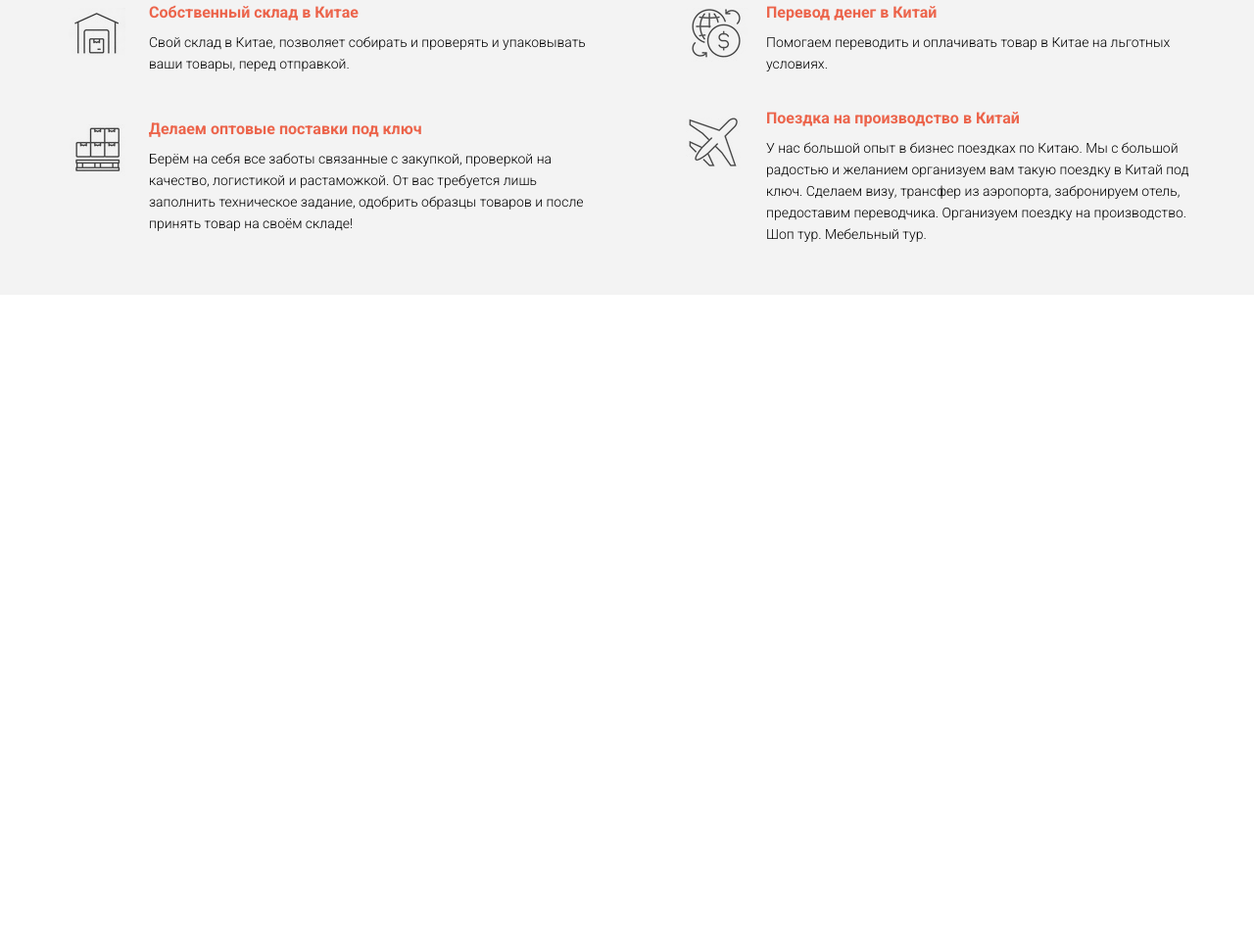
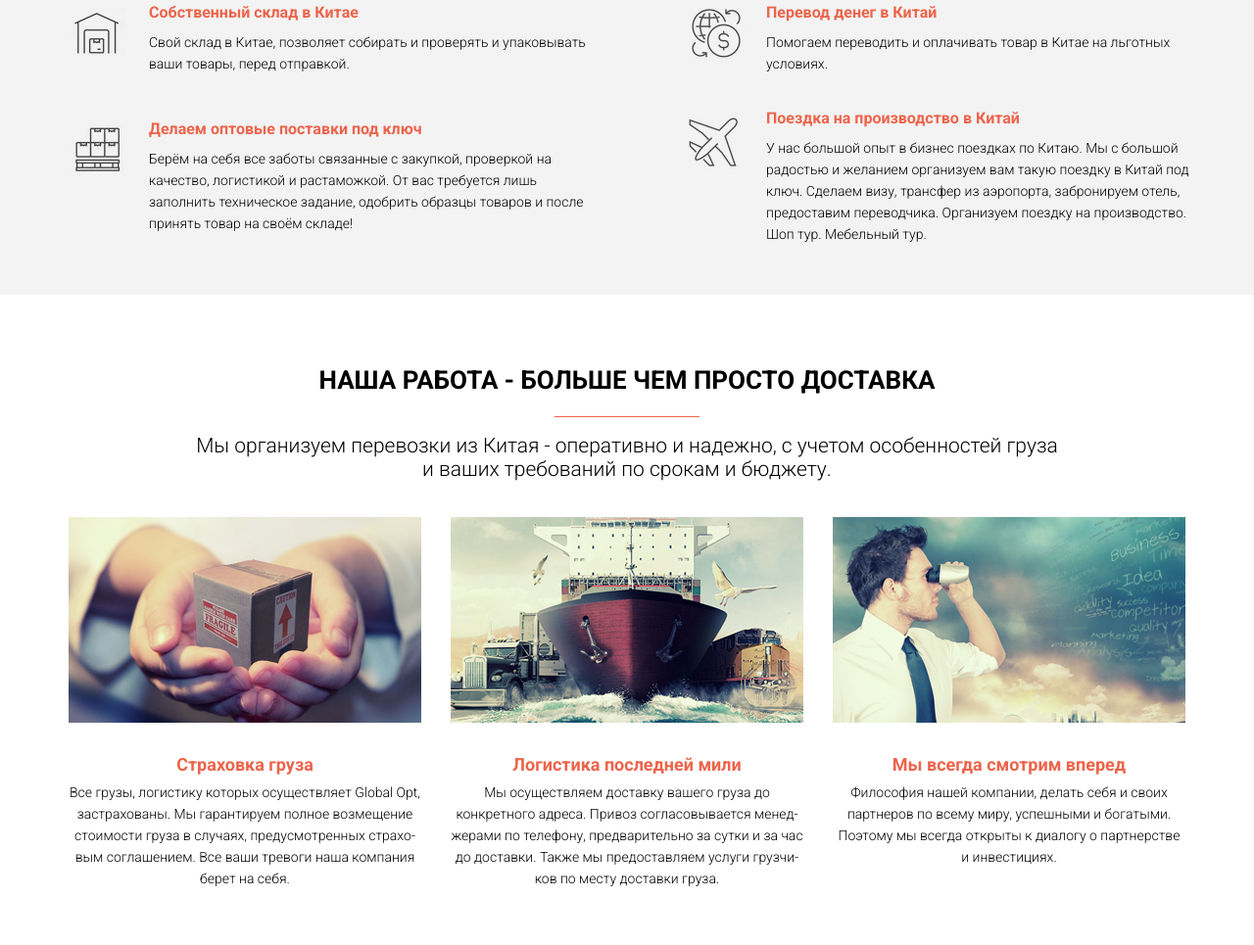
Before and after one commit to aleksander1802/practice, a website: page src/index.html in a window 1280 px wide. Shown: the part 1259-2224 px from the top of the page at 98% size. Before the commit the page ends 1560 px from the top, so only its background shows below. Drawn offline with Linux system fonts and the light colour scheme.

Commit message:
init: section work

```diff
--- a/src/index.html
+++ b/src/index.html
@@ -172,6 +172,39 @@
         </div>
     </section>
 
+    <section class="work">
+        <div class="container">
+            <h2 class="title work__title">Наша работа - больше чем просто доставка</h2>
+            <div class="divider"></div>
+            <div class="work__subtitle">Мы организуем перевозки из Китая - оперативно и надежно, с учетом особенностей груза и ваших требований по срокам и бюджету.</div>
+
+            <div class="work__wrapper">
+                <div class="work__wrapper_item">
+                    <div class="work__wrapper-img">
+                        <img src="img/img1.png" alt="box">
+                    </div>
+                    <div class="work__wrapper-title">Страховка груза</div>
+                    <div class="work__wrapper-descr">Все грузы, логистику которых осуществляет Global Opt, застрахованы. Мы гарантируем полное возмещение стоимости груза в случаях, предусмотренных страхо- вым соглашением. Все ваши тревоги наша компания берет на себя.</div>
+                </div>
+                <div class="work__wrapper_item">
+                    <div class="work__wrapper-img">
+                        <img src="img/img2.png" alt="ship">
+                    </div>
+                    <div class="work__wrapper-title">Логистика последней мили</div>
+                    <div class="work__wrapper-descr">Мы осуществляем доставку вашего груза до конкретного адреса. Привоз согласовывается менед- жерами по телефону, предварительно за сутки и за час до доставки. Также мы предоставляем услуги грузчи- ков по месту доставки груза.</div>
+                </div>
+                <div class="work__wrapper_item">
+                    <div class="work__wrapper-img">
+                        <img src="img/img3.png" alt="forward">
+                    </div>
+                    <div class="work__wrapper-title">Мы всегда смотрим вперед</div>
+                    <div class="work__wrapper-descr">Философия нашей компании, делать себя и своих партнеров по всему миру, успешными и богатыми. Поэтому мы всегда открыты к диалогу о партнерстве и инвестициях.</div>
+                </div>
+
+            </div>
+        </div>
+    </section>
+
 
     <script src="js/script.js"></script>
 </body>
--- /dev/null
+++ b/src/sass/blocks/_work.scss
@@ -0,0 +1,40 @@
+.work {
+    padding: 51px 0 57px 0;
+    &__subtitle {
+        margin: 0 auto;
+        width: 880px;
+        font-size: 21px;
+        line-height: 24px;
+        font-weight: 300;
+        text-align: center;
+        margin-top: 17px;
+    }
+    &__wrapper {
+        margin-top: 37px;
+        display: flex;
+        justify-content: space-between;
+        text-align: center;
+        flex-wrap: wrap;
+        &_item {
+            width: 360px;
+        }
+        img {
+            width: 360px;
+            height: 210px;
+            object-fit: cover;
+        }
+        &-title {
+            margin-top: 28px;
+            font-size: 18px;
+            font-weight: 700;
+            color: #ec644b;
+
+        }
+        &-descr {
+            margin-top: 7px;
+            font-size: 14px;
+            font-weight: 300;
+            line-height: 22px;
+        }
+    }
+}
--- a/src/sass/style.scss
+++ b/src/sass/style.scss
@@ -21,7 +21,14 @@ body {
     margin: 0 auto;
 }
 
+.divider {
+    border-bottom: 1px solid #ec644b;
+    width: 148px;
+    margin: 0 auto;
+}
+
 @import './blocks/title';
 @import './blocks/promo';
 @import './blocks/main';
 @import './blocks/advantages';
+@import './blocks/work';
```
Also changed, not shown: dist/css/style.min.css, dist/img/img1.png (added), dist/img/img2.png (added), dist/img/img3.png (added), dist/index.html, dist/js/script.js, src/css/style.min.css, src/img/img1.png (added), src/img/img2.png (added), src/img/img3.png (added), src/js/script.js (line endings or trailing spaces), 1 other file.
